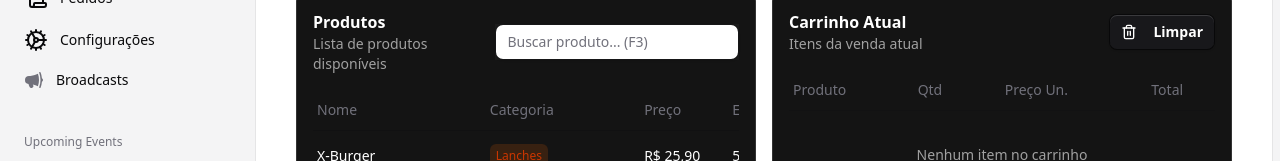
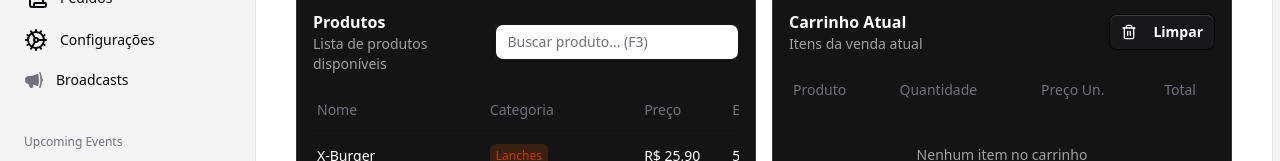
Before and after one commit to pabloalves01/gastro-flow, a React (Vite) app in the folder frontend/: page /pdv in a window 1280 px wide. Shown: the part 317-478 px from the top of the page. Built offline with nearby package versions, Linux system fonts and the light colour scheme.

Commit message:
Update pdv.tsx

```diff
--- a/frontend/src/pages/pdv/pdv.tsx
+++ b/frontend/src/pages/pdv/pdv.tsx
@@ -184,11 +184,13 @@ export default function PDV() {
               return prev.filter((_, index) => index !== selectedIndex);
             }
           }
-
           return prev.slice(0, -1); // Remove o último item se nenhum estiver selecionado
         });
       }
-
+      else if (e.key === "Backspace" && e.ctrlKey) {
+        e.preventDefault();
+        clearCart();
+      }
     };
     window.addEventListener("keydown", handleGlobalKeyDown);
     return () => {
@@ -307,7 +309,7 @@ export default function PDV() {
                   <TableHead className="sticky top-0 bg-[#141414] z-10">
                     <TableRow>
                       <TableHeader>Produto</TableHeader>
-                      <TableHeader>Qtd</TableHeader>
+                      <TableHeader>Quantidade</TableHeader>
                       <TableHeader>Preço Un.</TableHeader>
                       <TableHeader>Total</TableHeader>
                     </TableRow>
```
